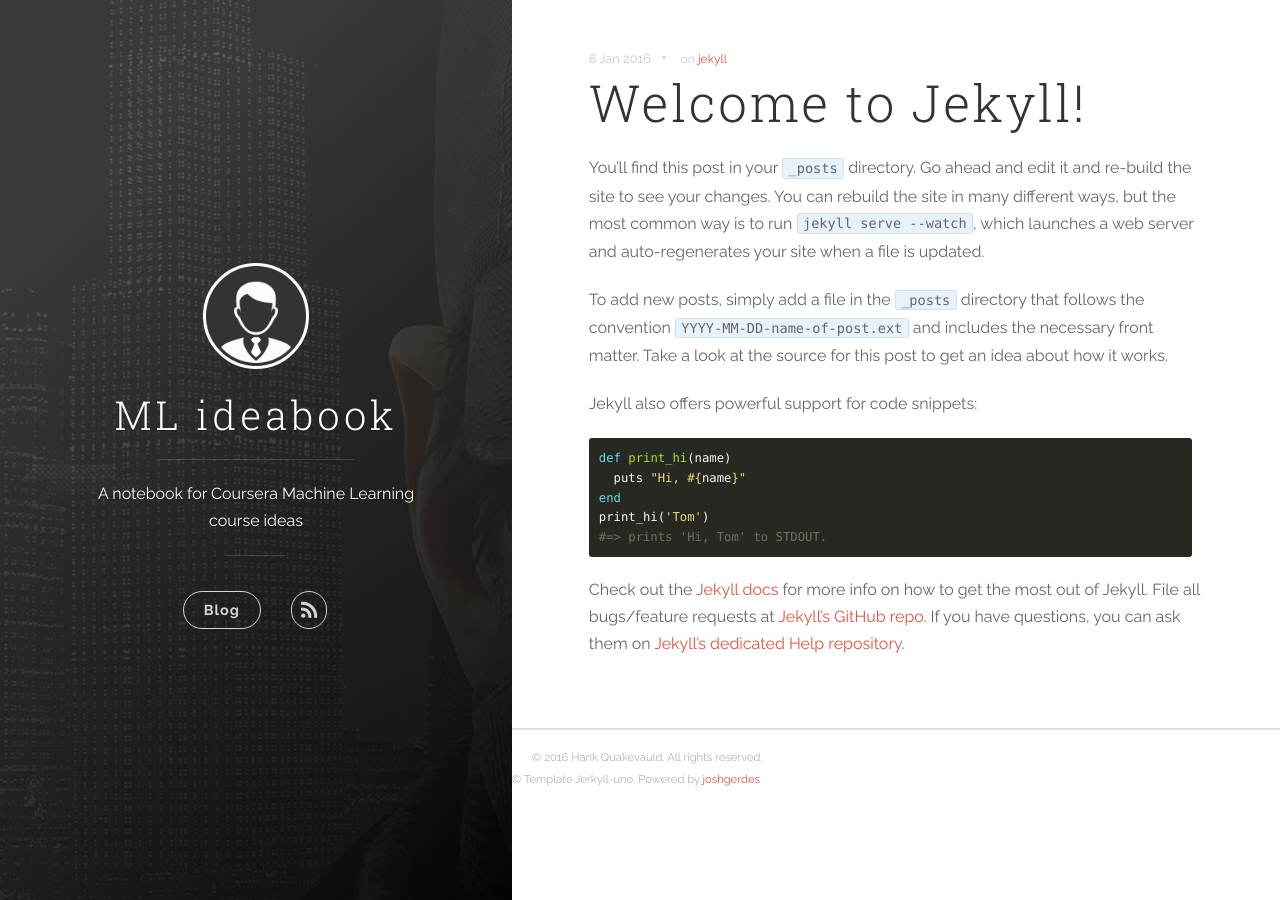
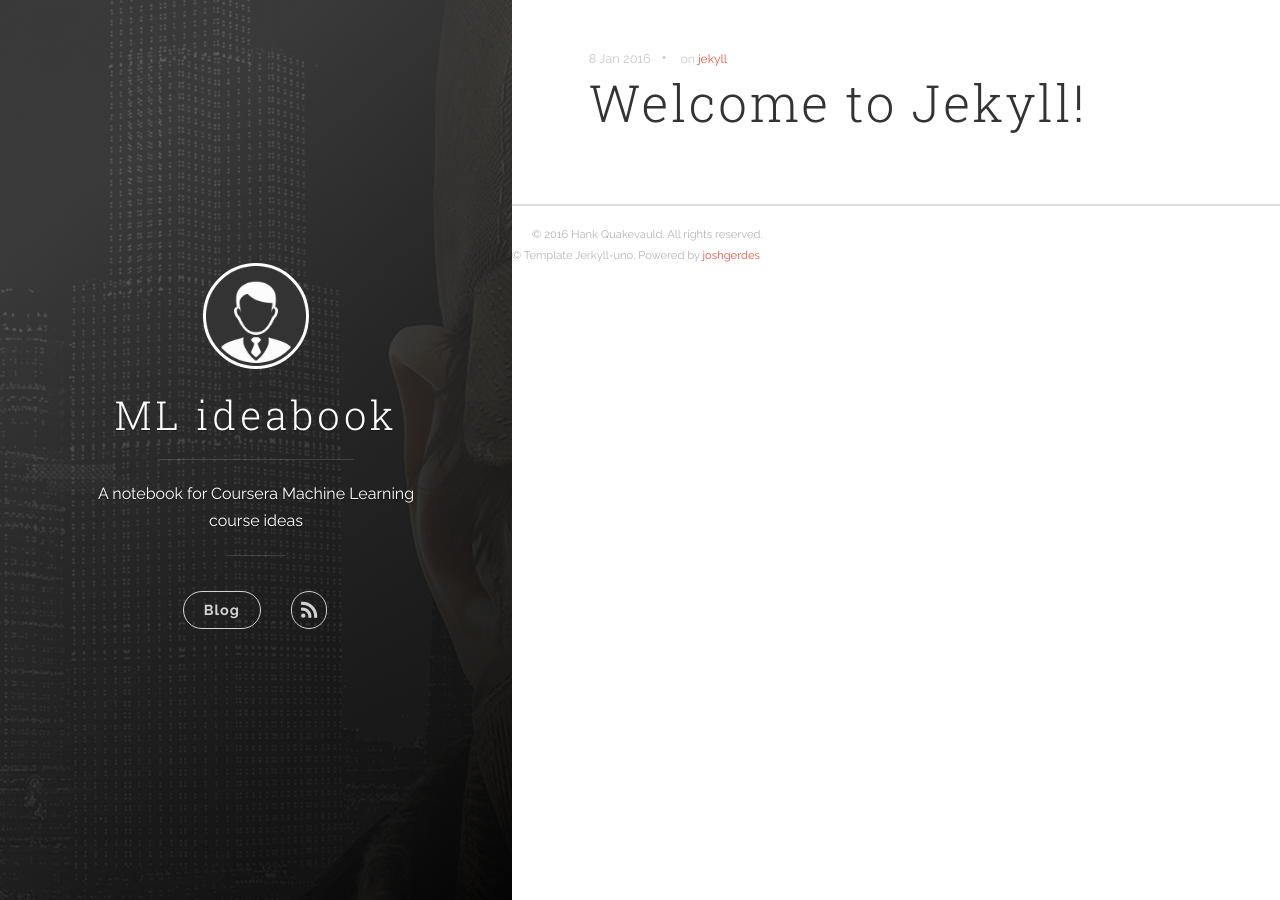
Before and after one commit to HankAviator/cdata_blog, a Jekyll site: the page built from _posts/2016-01-08-welcome-to-jekyll.markdown, in a window 1280 px wide. Built offline with Jekyll 4.4.1, drawn with Linux system fonts in a browser that asks for light colours; nearby versions of some CDN libraries.

```diff
--- a/_config.yml
+++ b/_config.yml
@@ -17,7 +17,7 @@ destination: _site
 paginate: 10
 permalink: /:year/:title/
 markdown: kramdown
-highlighter: redcarpet
+highlighter: rouge
 
 kramdown:
   # use Github Flavored Markdown
--- a/_posts/2016-01-08-welcome-to-jekyll.markdown
+++ b/_posts/2016-01-08-welcome-to-jekyll.markdown
@@ -5,22 +5,3 @@ date:   2016-01-08 15:04:23
 categories: [jekyll]
 tags: [jekyll]
 ---
-You’ll find this post in your `_posts` directory. Go ahead and edit it and re-build the site to see your changes. You can rebuild the site in many different ways, but the most common way is to run `jekyll serve --watch`, which launches a web server and auto-regenerates your site when a file is updated.
-
-To add new posts, simply add a file in the `_posts` directory that follows the convention `YYYY-MM-DD-name-of-post.ext` and includes the necessary front matter. Take a look at the source for this post to get an idea about how it works.
-
-Jekyll also offers powerful support for code snippets:
-
-{% highlight ruby %}
-def print_hi(name)
-  puts "Hi, #{name}"
-end
-print_hi('Tom')
-#=> prints 'Hi, Tom' to STDOUT.
-{% endhighlight %}
-
-Check out the [Jekyll docs][jekyll] for more info on how to get the most out of Jekyll. File all bugs/feature requests at [Jekyll’s GitHub repo][jekyll-gh]. If you have questions, you can ask them on [Jekyll’s dedicated Help repository][jekyll-help].
-
-[jekyll]:      http://jekyllrb.com
-[jekyll-gh]:   https://github.com/jekyll/jekyll
-[jekyll-help]: https://github.com/jekyll/jekyll-help
```
